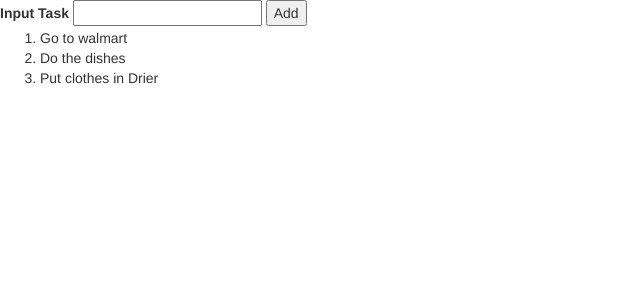
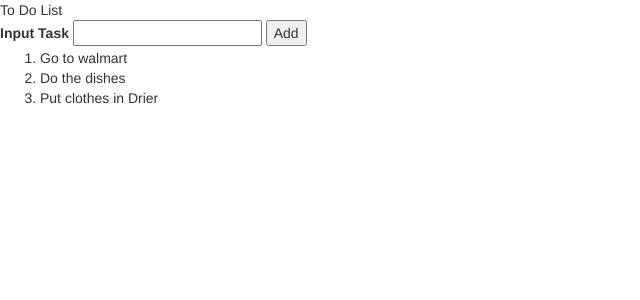
Before and after one commit to binup5727/Flask_ToDoList, a Flask app: page / in a window 1280 px wide. Shown: the top 300 px of the page, without its empty margins (0-640 px from the left). Run offline with Flask 2, Linux system fonts and the light colour scheme; some libraries are stand-ins or nearby versions.

Commit message:
made changes 4

```diff
--- a/templates/index.html
+++ b/templates/index.html
@@ -2,6 +2,7 @@
 
 {% block content %}
 
+    To Do List
     <form action="" method="post">
 
         {{form.hidden_tag()}}
```
